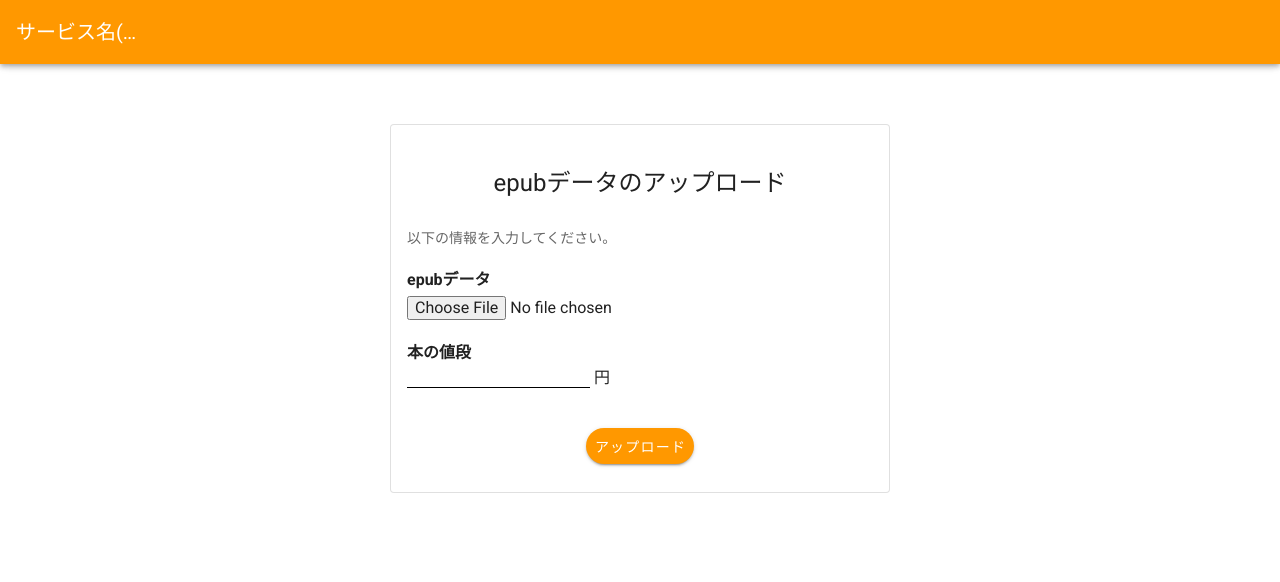
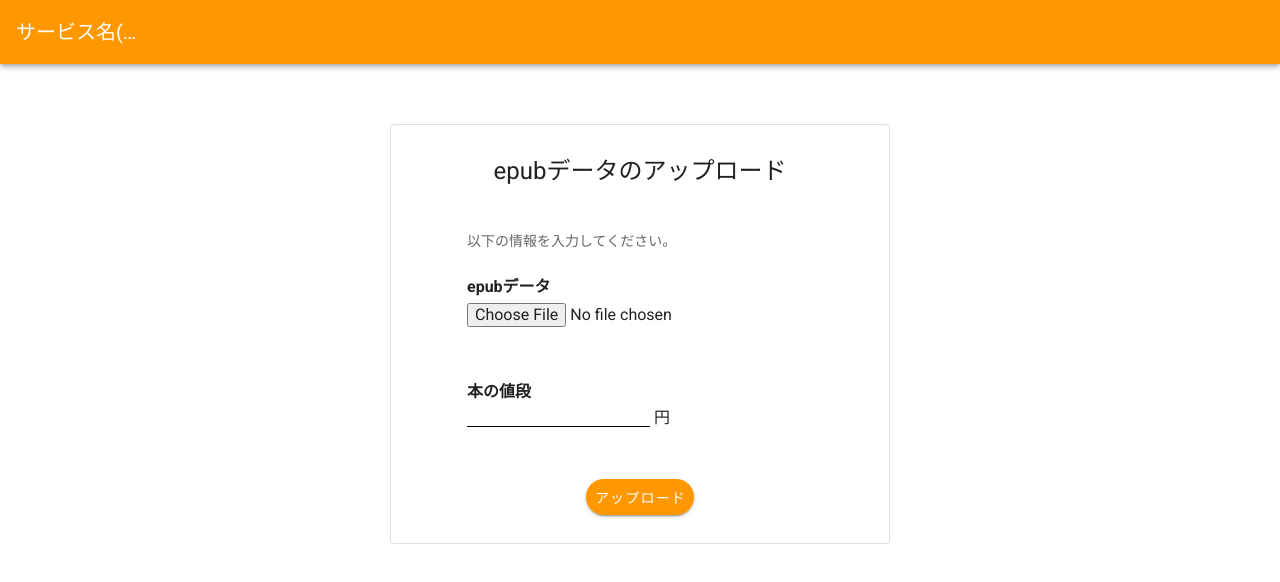
Before and after one commit to Hiraishi-Ryota/mediado-hack-2021-a, a Vue app in the folder src/frontend/: page / in a window 1280 px wide. Shown: the top 582 px of the page. Built offline with nearby package versions, Linux system fonts and the light colour scheme.

Commit message:
UIの微調整

```diff
--- a/src/frontend/src/pages/UploadTop.vue
+++ b/src/frontend/src/pages/UploadTop.vue
@@ -9,33 +9,40 @@
     >
       <v-list-item>
         <v-list-item-content>
-          <v-list-item-title class="text-h5 my-8 text-center">
+          <v-list-item-title class="text-h5 my-5 text-center">
             epubデータのアップロード
           </v-list-item-title>
+        </v-list-item-content>
+      </v-list-item>
+
+      <v-list-item-group class="px-15">
+        <v-list-item>
+          <v-list-item-content>
             <v-list-item-subtitle>以下の情報を入力してください。</v-list-item-subtitle>
           </v-list-item-content>
         </v-list-item>
 
-      <v-list-item>
+        <v-list-item class="mb-8">
           <v-list-item-content>
             <label for="file" class="mb-2 font-weight-bold">epubデータ</label>
             <input type="file" id="file">
           </v-list-item-content>
         </v-list-item>
 
-      <v-list-item>
+        <v-list-item class="mb-8">
           <v-list-item-content>
             <label for="price" class="mb-2 font-weight-bold">本の値段</label>
             <span><input type="number" id="price"> 円</span>
           </v-list-item-content>
         </v-list-item>
+      </v-list-item-group>
 
       <v-card-actions>
         <v-btn
           rounded
           color="orange"
           dark
-          class="mx-auto my-5"
+          class="mx-auto mb-5"
         >
           アップロード
         </v-btn>
```
Lines whose indentation alone changed are shown as unchanged.
